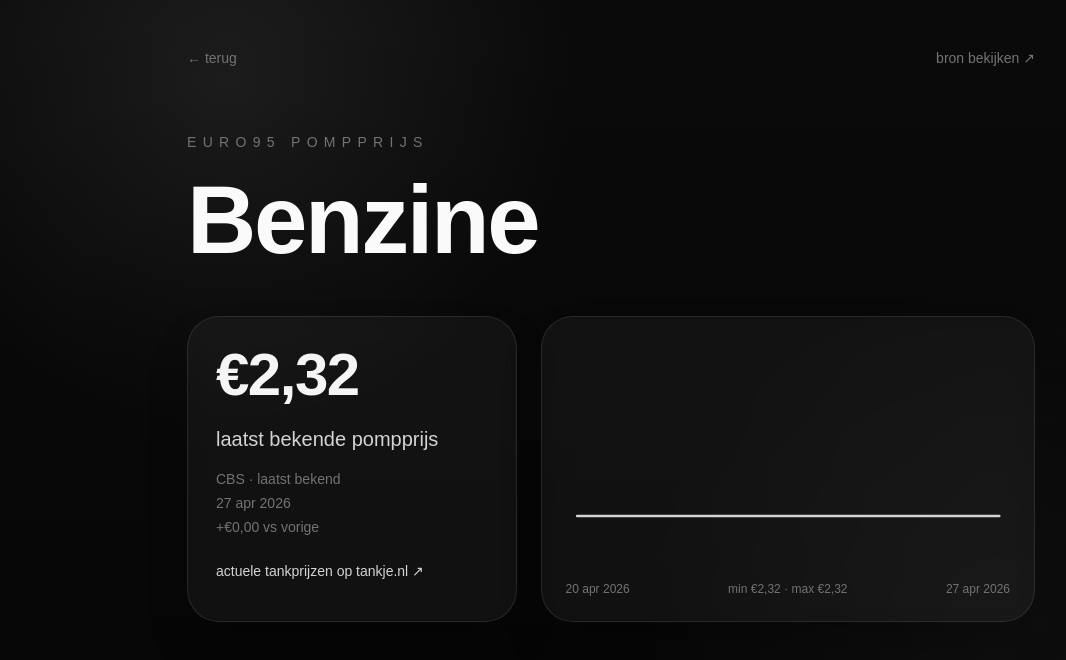
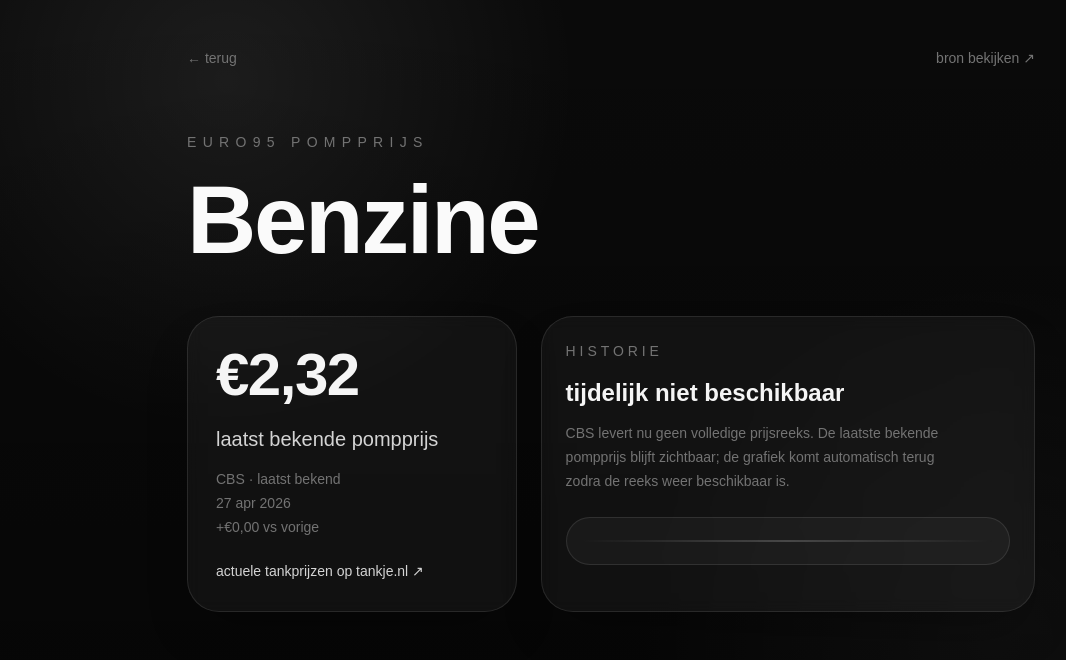
Before and after one commit to Ploxoy/valtmee, a Next.js app: page /benzine in a window 1280 px wide. Shown: the top 660 px of the page, without its empty margins (29-1095 px from the left). Built offline with nearby package versions, Linux system fonts and the light colour scheme; no server answers.

Commit message:
when CBS offline

```diff
--- a/app/benzine/page.tsx
+++ b/app/benzine/page.tsx
@@ -10,11 +10,33 @@ export const dynamic = "force-dynamic";
 
 function FuelChart({ points }: { points: SparkPoint[] }) {
   const chartPoints = points.slice(-365);
+  const values = chartPoints.map((point) => point.value);
+  const min = values.length ? Math.min(...values) : 0;
+  const max = values.length ? Math.max(...values) : 0;
+  const range = max - min || 1;
+  const hasUsefulHistory = chartPoints.length >= 8 && max - min >= 0.005;
 
-  if (chartPoints.length < 2) {
+  if (!hasUsefulHistory) {
     return (
-      <div className="rounded-[2rem] border border-white/10 bg-white/[0.045] p-6 text-sm text-neutral-500">
-        Geen grafiek beschikbaar.
+      <div className="rounded-[2rem] border border-white/10 bg-white/[0.045] p-6 shadow-2xl shadow-black/30 backdrop-blur">
+        <div className="flex h-56 flex-col justify-between">
+          <div>
+            <div className="text-sm uppercase tracking-[0.28em] text-neutral-500">
+              Historie
+            </div>
+            <div className="mt-4 text-2xl font-black text-neutral-100">
+              tijdelijk niet beschikbaar
+            </div>
+            <p className="mt-3 max-w-sm text-sm leading-6 text-neutral-500">
+              CBS levert nu geen volledige prijsreeks. De laatste bekende
+              pompprijs blijft zichtbaar; de grafiek komt automatisch terug
+              zodra de reeks weer beschikbaar is.
+            </p>
+          </div>
+          <div className="relative h-12 overflow-hidden rounded-full border border-white/10 bg-white/[0.035]">
+            <div className="absolute left-4 right-4 top-1/2 h-px -translate-y-1/2 bg-gradient-to-r from-transparent via-neutral-500 to-transparent" />
+          </div>
+        </div>
       </div>
     );
   }
@@ -22,10 +44,6 @@ function FuelChart({ points }: { points: SparkPoint[] }) {
   const width = 720;
   const height = 240;
   const padding = 18;
-  const values = chartPoints.map((point) => point.value);
-  const min = Math.min(...values);
-  const max = Math.max(...values);
-  const range = max - min || 1;
 
   const path = chartPoints
     .map((point, index) => {
```
